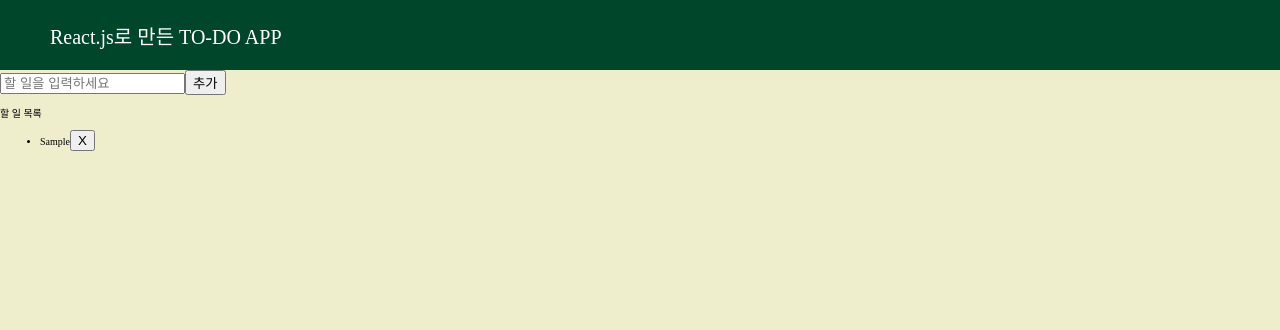
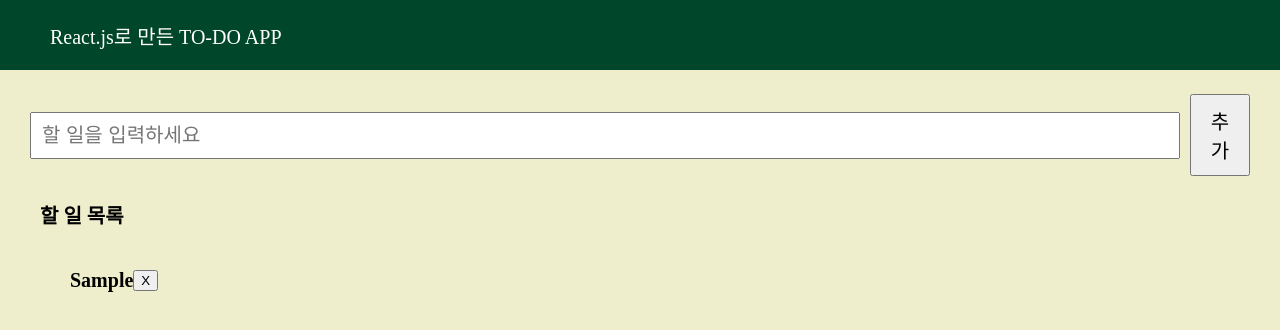
Before and after one commit to chorom-ham/reactjs-todo, a React (Create React App) app: page / in a window 1280 px wide. Both pictures are taken after typing "Sample" into the empty fields and a click on the button "추가". Shown: the top 330 px of the page. Built offline with nearby package versions, Linux system fonts and the light colour scheme.

Commit message:
styled-components

```diff
--- a/src/components/todo/Form.js
+++ b/src/components/todo/Form.js
@@ -4,17 +4,43 @@ import styled from "styled-components";
 
 export default function Form(props){
   return (
-    <form class = "todo_form">
-        <input
+    <StyledForm class = "todo_form">
+        <StyledInput
           type = "text"
           placeholder="할 일을 입력하세요"
           value = {props.value}
           onChange = {props.onChange}
           onKeyPress={props.onKeyPress}/>
-        <button
+        <StyledAddButton
           type="submit"
           onClick = {props.onCreate}>
-        추가</button>
-      </form>
+        추가</StyledAddButton>
+    </StyledForm>
   );
 }
+
+const StyledForm = styled.form`
+display: flex;
+font-size: 2rem;
+height: 7rem;
+align-items: center;
+padding: 1rem;
+margin: 2rem;
+justify-content: center;
+`;
+const StyledInput = styled.input`
+display: flex;
+font-size: 2rem;
+width: 95%;
+align-items: center;
+padding: 1rem;
+`;
+const StyledAddButton = styled.button`
+display: flex;
+font-size: 2rem;
+width: 5%;
+align-items: center;
+padding: 1rem;
+margin-left: 1rem;
+justify-content: center;
+`;
--- a/src/components/todo/Item.js
+++ b/src/components/todo/Item.js
@@ -1,16 +1,25 @@
 import React from 'react';
+import Todo from "./Todo";
+
 import styled from "styled-components";
 // Hint: props로 id, text, onClick 등 (자유)
 
 export default function Item(props) {
   const {value, check} = props.todo;
   return(
-    <li>
-      <span onClick = {props.onToggle.bind(this)}>
+    <StyledList>
+      <span onClick = {props.onToggle}>
         {value}
       </span>
-      <button onClick = {props.onRemove.bind(this)}>
+      <button onClick = {props.onRemove}>
       X</button>
-    </li>
+    </StyledList>
   );
 }
+
+const StyledList= styled.li`
+display: flex;
+font-size: 2rem;
+align-items: center;
+padding: 2rem;
+`;
--- a/src/components/todo/Todo.js
+++ b/src/components/todo/Todo.js
@@ -57,20 +57,38 @@ export default function Todo() {
         onKeyPress = {handleKeyPress}
         onCreate={handleCreate}
       />
-      <section>
+      <Section>
         <p class = "title">
           할 일 목록
         </p>
-        <ul id = "todo_list">
-          {todoList.map( (todo, id) => (
+        <StyledUl id = "todo_list">
+          {todoList.map( (todo) => (
             <Item
-              key = {id}
               todo = {todo}
+              id = {todo.id}
+              key = {todo.id}
+              value = {todo.value}
+              check = {todo.check}
               onToggle = {handleToggle}
               onRemove = {handleRemove}/>
           ))}
-        </ul>
-      </section>
+        </StyledUl>
+      </Section>
     </div>
   );
 }
+
+const StyledUl= styled.ul`
+font-size: 2rem;
+align-items: center;
+padding-left: 1rem;
+list-style: none;
+`;
+
+const Section= styled.section`
+font-size: 2rem;
+font-weight: bold;
+align-items: center;
+padding-left: 2rem;
+margin: 2rem;
+`;
```
